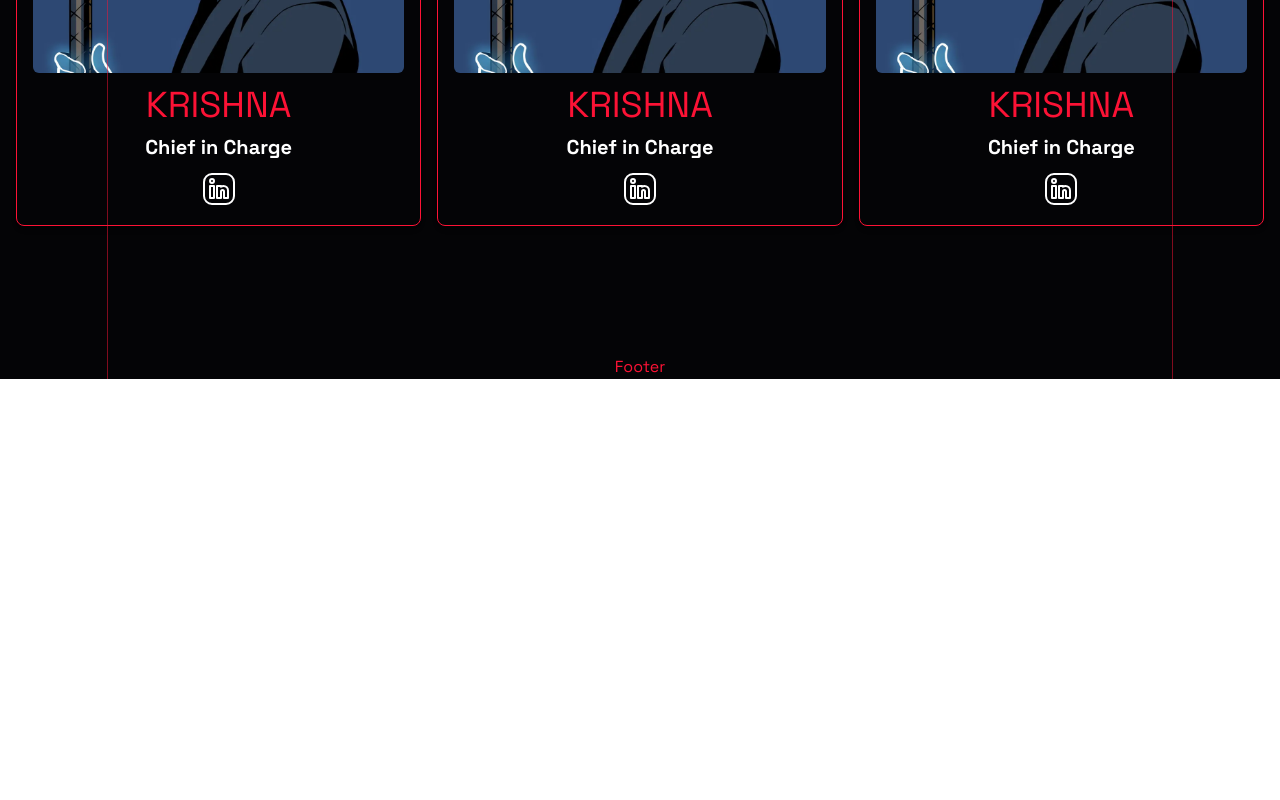
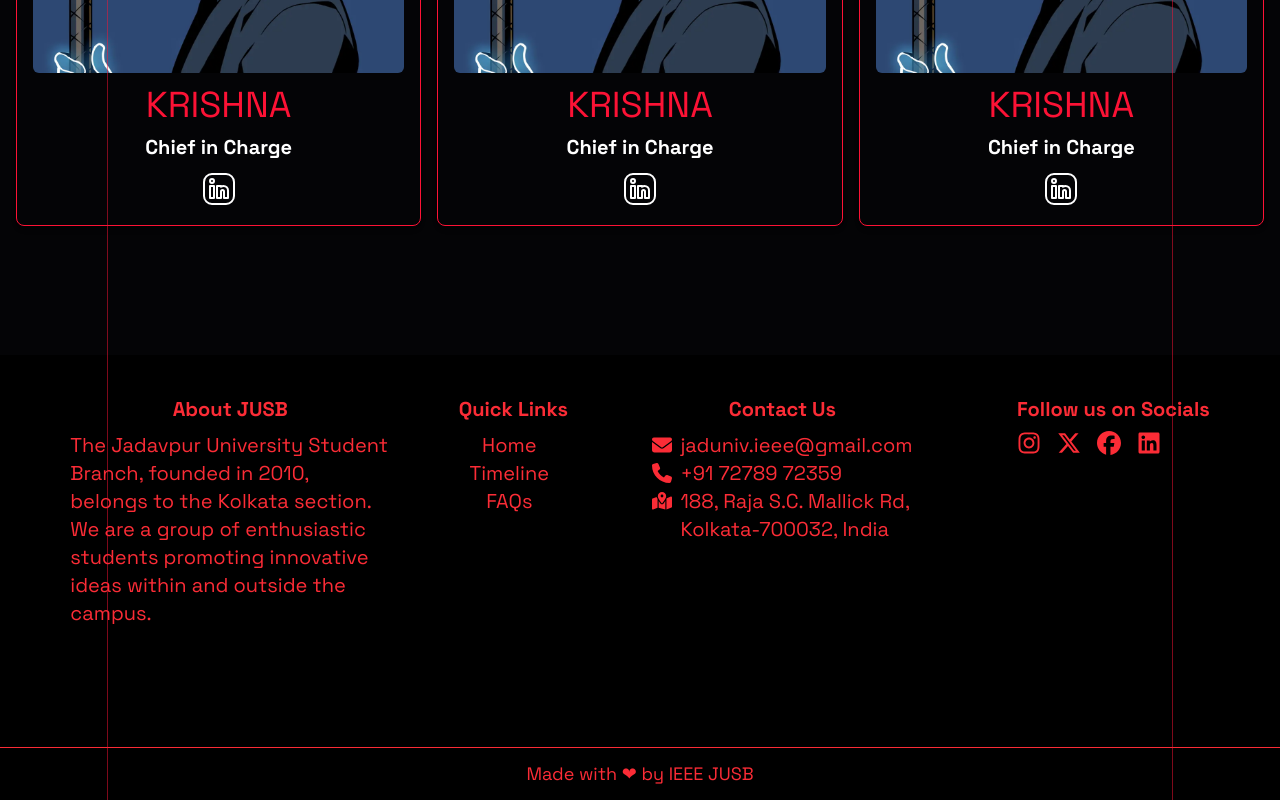
Before and after one commit to IEEE-JUSB/rewired-2, a React (Vite) app: page / in a window 1280 px wide. Shown: the part 672-1472 px from the top of the page. Before the commit the page ends 1051 px from the top, so only its background shows below. Built offline with nearby package versions, Linux system fonts and the light colour scheme.

Commit message:
Update Footer.jsx
Updated the footer.
Change the Links in QuickLinks if required

```diff
--- a/src/components/Footer.jsx
+++ b/src/components/Footer.jsx
@@ -1,9 +1,110 @@
-import React from 'react'
+import React from "react";
+import {
+  FaInstagram,
+  FaXTwitter,
+  FaFacebook,
+  FaLinkedin,
+  FaEnvelope,
+  FaPhone,
+  FaMapLocationDot,
+} from "react-icons/fa6";
 
 function Footer() {
   return (
-    <div>Footer</div>
-  )
+    <>
+      <div className="bg-black text-red-500 w-full p-10 flex flex-col md:flex-row items-center md:items-start justify-center md:justify-around text-xl space-y-10 md:space-y-0">
+
+
+
+
+        <div className="w-auto mb-20">
+          <div className="font-extrabold text-center mb-2">About JUSB</div>
+          <div className="w-80">
+            The Jadavpur University Student Branch, founded in 2010, belongs to the Kolkata section. We are a group of enthusiastic students promoting innovative ideas within and outside the campus.
+          </div>
+        </div>
+
+
+        <div className="w-auto ">
+          <div className="font-extrabold mb-2 pl-2">Quick Links</div>
+          <div className="text-center">
+            <a href="/" className="hover:text-red-400 transition">Home</a><br />
+
+            <a href="/timeline" className="hover:text-red-400 transition">Timeline</a><br />
+            <a href="/faqs" className="hover:text-red-400 transition">FAQs</a>
+          </div>
+        </div>
+
+
+        <div className="w-auto px-6 ">
+          <div className="font-extrabold mb-2 text-center">Contact Us</div>
+          <div className="flex items-center gap-2">
+            <FaEnvelope />
+            <a href="mailto:jaduniv.ieee@gmail.com">jaduniv.ieee@gmail.com</a>
+          </div>
+          <div className="flex items-center gap-2">
+            <FaPhone />
+            <span>+91 72789 72359</span>
+          </div>
+          <div className="flex items-start gap-2">
+            <FaMapLocationDot className="mt-1" />
+            <span>
+              188, Raja S.C. Mallick Rd, <br />
+              Kolkata-700032, India
+            </span>
+          </div>
+        </div>
+
+
+        <div className="w-auto ml-5">
+          <div className="font-extrabold mb-2">Follow us on Socials</div>
+          <div className="flex gap-4 items-center text-2xl">
+            <a
+              href="https://www.instagram.com/_ieeeju/"
+              target="_blank"
+              rel="noopener noreferrer"
+              aria-label="Instagram"
+            >
+              <FaInstagram />
+            </a>
+            <a
+              href="https://x.com/IeeeJadavpur"
+              target="_blank"
+              rel="noopener noreferrer"
+              aria-label="Twitter/X"
+            >
+              <FaXTwitter />
+            </a>
+            <a
+              href="https://www.facebook.com/ieeejusb"
+              target="_blank"
+              rel="noopener noreferrer"
+              aria-label="Facebook"
+            >
+              <FaFacebook />
+            </a>
+            <a
+              href="https://www.linkedin.com/company/ieee-ju/"
+              target="_blank"
+              rel="noopener noreferrer"
+              aria-label="LinkedIn"
+            >
+              <FaLinkedin />
+            </a>
+          </div>
+        </div>
+      </div>
+
+
+      <div className=" border-t  flex w-full justify-center border-red-500 px-7 bg-black">
+        <div className="flex flex-col items-center space-y-1">
+          <p className="text-red-500 text-lg font-Poppins p-3">
+            Made with &#10084; by IEEE JUSB
+          </p>
+        </div>
+      </div>
+    </>
+  );
 }
 
-export default Footer
+export default Footer;
```
